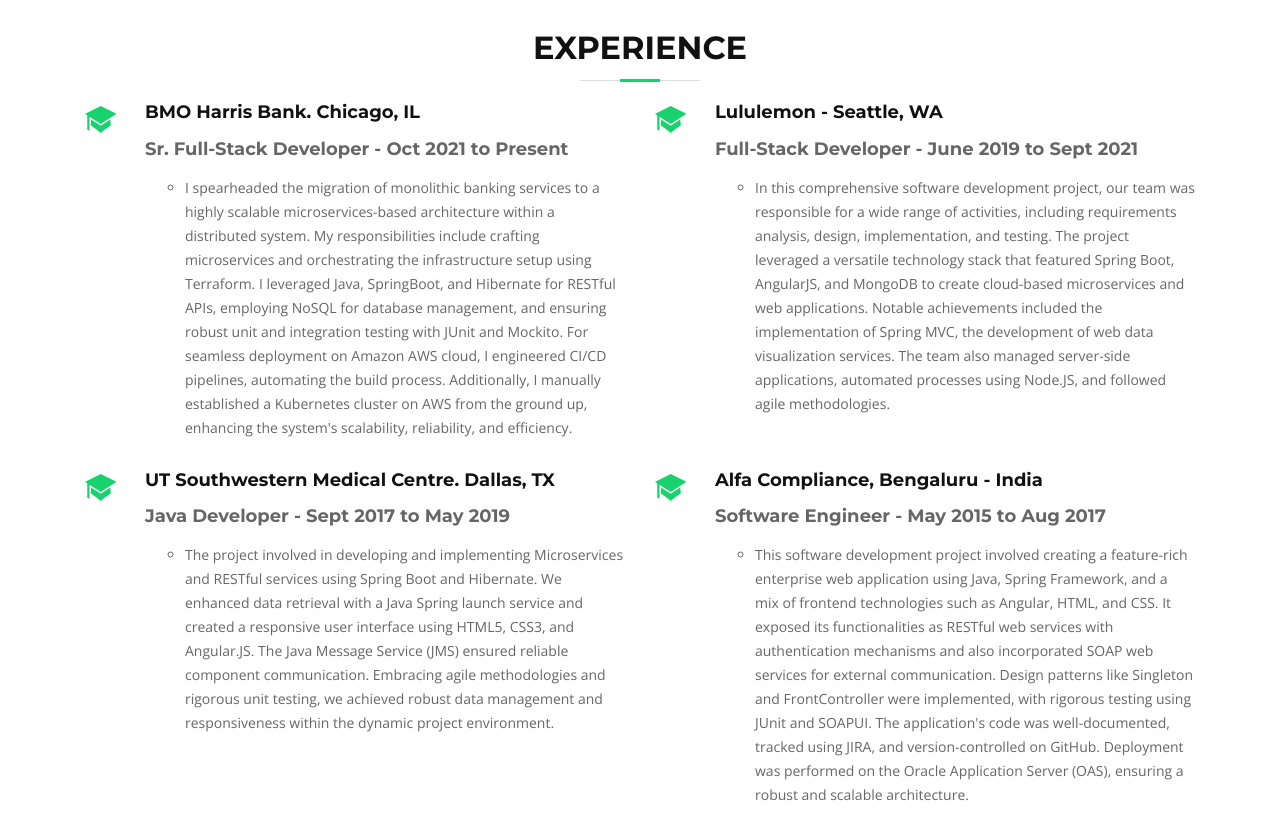
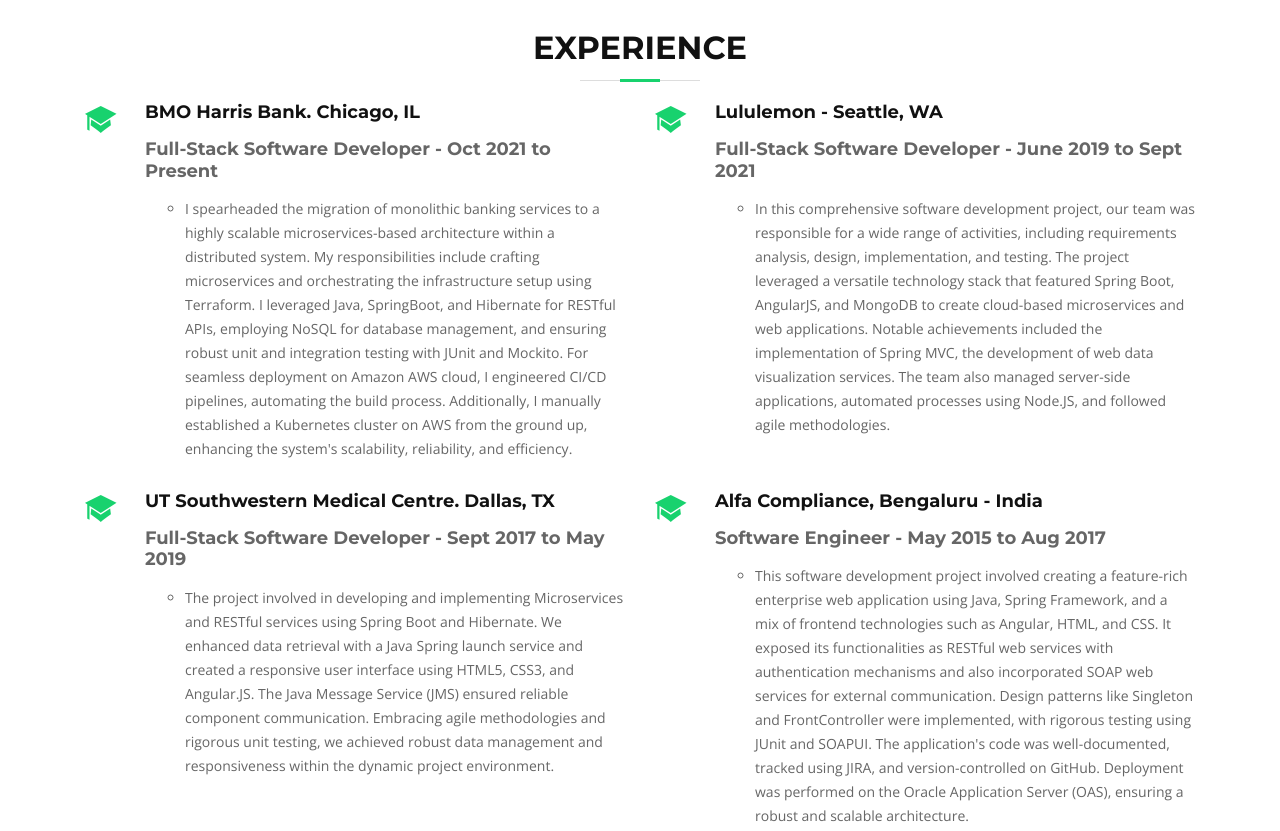
Before and after one commit to MrSurajJ/SjPortFolio, a plain HTML site: page index.html in a window 1280 px wide. Shown: the part 1320-2151 px from the top of the page. Drawn offline with nearby package versions, Linux system fonts and the light colour scheme; files whose address does not match are found by name.

Commit message:
Update index.html

```diff
--- a/index.html
+++ b/index.html
@@ -136,7 +136,7 @@
           <div class="col-md-6 box wow bounceInUp" data-wow-duration="1.4s">
             <div class="icon"><i class="ion-university"></i></div>
             <h4 class="title"><a href="https://www.bmo.com/en-us/main/personal/">BMO Harris Bank. Chicago, IL</a></h4>
-            <h4 class="title">Sr. Full-Stack Developer - Oct 2021 to Present</h4>
+            <h4 class="title">Full-Stack Software Developer - Oct 2021 to Present</h4>
             <ul style="list-style-type:circle" class="description">
               <li>I spearheaded the migration of monolithic banking services to a highly scalable microservices-based architecture within a distributed system. My responsibilities include crafting microservices and orchestrating the infrastructure setup using Terraform. I leveraged Java, SpringBoot, and Hibernate for RESTful APIs, employing NoSQL for database management, and ensuring robust unit and integration testing with JUnit and Mockito. For seamless deployment on Amazon AWS cloud, I engineered CI/CD pipelines, automating the build process. Additionally, I manually established a Kubernetes cluster on AWS from the ground up, enhancing the system's scalability, reliability, and efficiency.</li>
 
@@ -145,7 +145,7 @@
           <div class="col-md-6 box wow bounceInUp" data-wow-duration="1.4s">
             <div class="icon"><i class="ion-university"></i></div>
             <h4 class="title"><a href="https://shop.lululemon.com/">Lululemon - Seattle, WA </a></h4>
-            <h4 class="title">Full-Stack Developer - June 2019 to Sept 2021</h4>
+            <h4 class="title">Full-Stack Software Developer - June 2019 to Sept 2021</h4>
             <ul style="list-style-type:circle" class="description">
               <li>In this comprehensive software development project, our team was responsible for a wide range of activities, including requirements analysis, design, implementation, and testing. The project leveraged a versatile technology stack that featured Spring Boot, AngularJS, and MongoDB to create cloud-based microservices and web applications. Notable achievements included the implementation of Spring MVC, the development of web data visualization services. The team also managed server-side applications, automated processes using Node.JS, and followed agile methodologies.</li>
              </ul>
@@ -153,7 +153,7 @@
           <div class="col-md-6 box wow bounceInUp" data-wow-duration="1.4s">
             <div class="icon"><i class="ion-university"></i></div>
             <h4 class="title"><a href="https://utswmed.org/">UT Southwestern Medical Centre. Dallas, TX </a></h4>
-            <h4 class="title">Java Developer - Sept 2017 to May 2019</h4>
+            <h4 class="title">Full-Stack Software Developer - Sept 2017 to May 2019</h4>
             <ul style="list-style-type:circle" class="description">
               <li>The project involved in developing and implementing Microservices and RESTful services using Spring Boot and Hibernate. We enhanced data retrieval with a Java Spring launch service and created a responsive user interface using HTML5, CSS3, and Angular.JS. The Java Message Service (JMS) ensured reliable component communication. Embracing agile methodologies and rigorous unit testing, we achieved robust data management and responsiveness within the dynamic project environment.</li>
               </ul>
```
